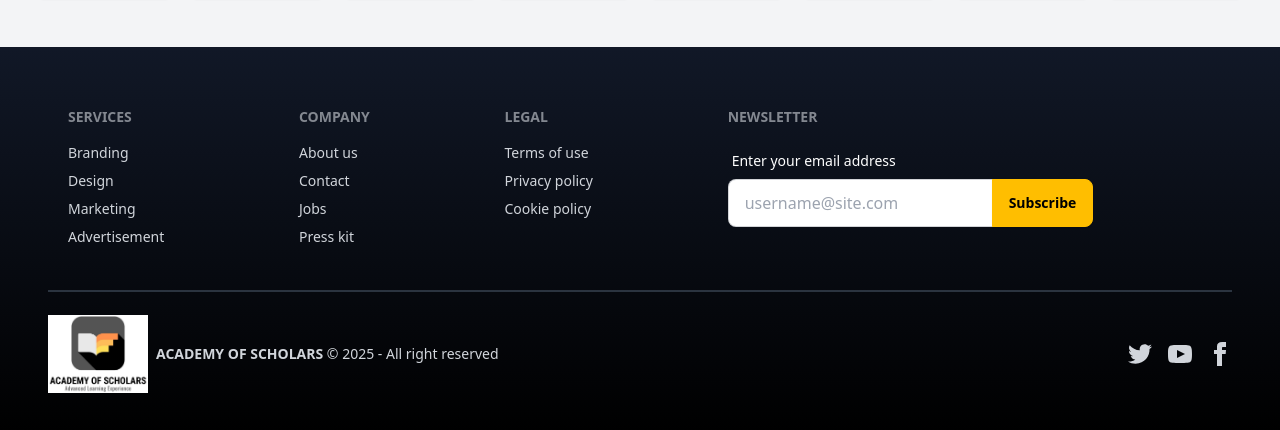
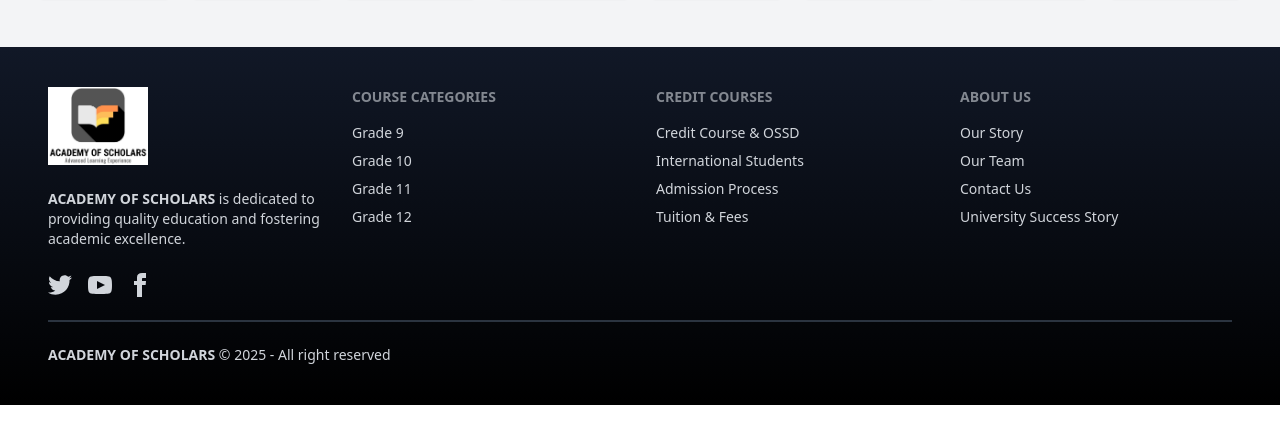
Before and after one commit to saiyadm9/lms-frontend, a Next.js app: page / in a window 1280 px wide. Shown: the part 4843-5273 px from the top of the page. After the commit the page ends 5248 px from the top, so only its background shows below. Built offline with nearby package versions, Linux system fonts and the light colour scheme.

Commit message:
updated footer

```diff
--- a/src/components/ui/Footer.jsx
+++ b/src/components/ui/Footer.jsx
@@ -1,103 +1,150 @@
-import Image from "next/image";
-import React from "react";
+import Image from 'next/image'
+import React from 'react'
+import Link from 'next/link'
 
 const Footer = () => {
   return (
-    <div className="bg-gradient-to-b from-gray-900 to-black text-gray-300">
-      <div className="container mx-auto px-6 lg:px-12 py-10">
-        <footer className="footer p-5">
-          <nav>
-            <h6 className="footer-title">Services</h6>
-            <a className="link link-hover">Branding</a>
-            <a className="link link-hover">Design</a>
-            <a className="link link-hover">Marketing</a>
-            <a className="link link-hover">Advertisement</a>
-          </nav>
-          <nav>
-            <h6 className="footer-title">Company</h6>
-            <a className="link link-hover">About us</a>
-            <a className="link link-hover">Contact</a>
-            <a className="link link-hover">Jobs</a>
-            <a className="link link-hover">Press kit</a>
-          </nav>
-          <nav>
-            <h6 className="footer-title">Legal</h6>
-            <a className="link link-hover">Terms of use</a>
-            <a className="link link-hover">Privacy policy</a>
-            <a className="link link-hover">Cookie policy</a>
-          </nav>
-          <form>
-            <h6 className="footer-title">Newsletter</h6>
-            <fieldset className="form-control w-80">
-              <label className="label">
-                <span className="label-text text-white">
-                  Enter your email address
-                </span>
-              </label>
-              <div className="join">
-                <input
-                  type="text"
-                  placeholder="username@site.com"
-                  className="input input-bordered join-item"
-                />
-                <button className="btn btn-warning join-item">Subscribe</button>
-              </div>
-            </fieldset>
-          </form>
-        </footer>
-        <div className="divider divider-neutral"></div>
-        <footer className="footer">
-          <aside className="grid-flow-col items-center">
+    <div className='bg-gradient-to-b from-gray-900 to-black text-gray-300'>
+      <div className='container mx-auto px-6 lg:px-12 py-10'>
+        <footer className='footer grid grid-cols-1 md:grid-cols-4 gap-8'>
+          {/* 1st Column: Logo, Description, Social Links */}
+          <aside className='space-y-4'>
             <Image
-              src="/images/logo.jpg"
+              src='/images/logo.jpg'
               width={100}
               height={100}
-              alt="Academy of scholars logo"
+              alt='Academy of scholars logo'
             />
+            <p className='text-sm'>
+              <b>ACADEMY OF SCHOLARS</b> is dedicated to providing quality
+              education and fostering academic excellence.
+            </p>
+            <nav className='flex gap-4'>
+              <a>
+                <svg
+                  xmlns='http://www.w3.org/2000/svg'
+                  width='24'
+                  height='24'
+                  viewBox='0 0 24 24'
+                  className='fill-current'
+                >
+                  <path d='M24 4.557c-.883.392-1.832.656-2.828.775 1.017-.609 1.798-1.574 2.165-2.724-.951.564-2.005.974-3.127 1.195-.897-.957-2.178-1.555-3.594-1.555-3.179 0-5.515 2.966-4.797 6.045-4.091-.205-7.719-2.165-10.148-5.144-1.29 2.213-.669 5.108 1.523 6.574-.806-.026-1.566-.247-2.229-.616-.054 2.281 1.581 4.415 3.949 4.89-.693.188-1.452.232-2.224.084.626 1.956 2.444 3.379 4.6 3.419-2.07 1.623-4.678 2.348-7.29 2.04 2.179 1.397 4.768 2.212 7.548 2.212 9.142 0 14.307-7.721 13.995-14.646.962-.695 1.797-1.562 2.457-2.549z'></path>
+                </svg>
+              </a>
+              <a>
+                <svg
+                  xmlns='http://www.w3.org/2000/svg'
+                  width='24'
+                  height='24'
+                  viewBox='0 0 24 24'
+                  className='fill-current'
+                >
+                  <path d='M19.615 3.184c-3.604-.246-11.631-.245-15.23 0-3.897.266-4.356 2.62-4.385 8.816.029 6.185.484 8.549 4.385 8.816 3.6.245 11.626.246 15.23 0 3.897-.266 4.356-2.62 4.385-8.816-.029-6.185-.484-8.549-4.385-8.816zm-10.615 12.816v-8l8 3.993-8 4.007z'></path>
+                </svg>
+              </a>
+              <a>
+                <svg
+                  xmlns='http://www.w3.org/2000/svg'
+                  width='24'
+                  height='24'
+                  viewBox='0 0 24 24'
+                  className='fill-current'
+                >
+                  <path d='M9 8h-3v4h3v12h5v-12h3.642l.358-4h-4v-1.667c0-.955.192-1.333 1.115-1.333h2.885v-5h-3.808c-3.596 0-5.192 1.583-5.192 4.615v3.385z'></path>
+                </svg>
+              </a>
+            </nav>
+          </aside>
+
+          {/* 2nd Column: Course Categories */}
+          <nav>
+            <h6 className='footer-title'>Course Categories</h6>
+            <Link
+              href='/credit-course-ossd/available-course/grade-9'
+              className='link link-hover'
+            >
+              Grade 9
+            </Link>
+            <Link
+              href='/credit-course-ossd/available-course/grade-10'
+              className='link link-hover'
+            >
+              Grade 10
+            </Link>
+            <Link
+              href='/credit-course-ossd/available-course/grade-11'
+              className='link link-hover'
+            >
+              Grade 11
+            </Link>
+            <Link
+              href='/credit-course-ossd/available-course/grade-12'
+              className='link link-hover'
+            >
+              Grade 12
+            </Link>
+          </nav>
+
+          {/* 3rd Column: Credit Courses and Other Links */}
+          <nav>
+            <h6 className='footer-title'>Credit Courses</h6>
+            <Link href='/credit-course-ossd' className='link link-hover'>
+              Credit Course & OSSD
+            </Link>
+            <Link
+              href='/international-students-ossd'
+              className='link link-hover'
+            >
+              International Students
+            </Link>
+            <Link
+              href='/credit-course-ossd/admission-process'
+              className='link link-hover'
+            >
+              Admission Process
+            </Link>
+            <Link
+              href='/credit-course-ossd/tuition-fees'
+              className='link link-hover'
+            >
+              Tuition & Fees
+            </Link>
+          </nav>
+
+          {/* 4th Column: About Us and Related Links */}
+          <nav>
+            <h6 className='footer-title'>About Us</h6>
+            <Link href='/about/our-story' className='link link-hover'>
+              Our Story
+            </Link>
+            <Link href='/about/our-team' className='link link-hover'>
+              Our Team
+            </Link>
+            <Link href='/about/contact-us' className='link link-hover'>
+              Contact Us
+            </Link>
+            <Link
+              href='/about/university-success-story'
+              className='link link-hover'
+            >
+              University Success Story
+            </Link>
+          </nav>
+        </footer>
+
+        {/* Divider and Copyright Section */}
+        <div className='divider divider-neutral'></div>
+        <footer className='footer'>
+          <aside className='items-center'>
             <p>
               <b>ACADEMY OF SCHOLARS</b> © {new Date().getFullYear()} - All
               right reserved
             </p>
           </aside>
-          <nav className="grid-flow-col gap-4 md:place-self-center md:justify-self-end">
-            <a>
-              <svg
-                xmlns="http://www.w3.org/2000/svg"
-                width="24"
-                height="24"
-                viewBox="0 0 24 24"
-                className="fill-current"
-              >
-                <path d="M24 4.557c-.883.392-1.832.656-2.828.775 1.017-.609 1.798-1.574 2.165-2.724-.951.564-2.005.974-3.127 1.195-.897-.957-2.178-1.555-3.594-1.555-3.179 0-5.515 2.966-4.797 6.045-4.091-.205-7.719-2.165-10.148-5.144-1.29 2.213-.669 5.108 1.523 6.574-.806-.026-1.566-.247-2.229-.616-.054 2.281 1.581 4.415 3.949 4.89-.693.188-1.452.232-2.224.084.626 1.956 2.444 3.379 4.6 3.419-2.07 1.623-4.678 2.348-7.29 2.04 2.179 1.397 4.768 2.212 7.548 2.212 9.142 0 14.307-7.721 13.995-14.646.962-.695 1.797-1.562 2.457-2.549z"></path>
-              </svg>
-            </a>
-            <a>
-              <svg
-                xmlns="http://www.w3.org/2000/svg"
-                width="24"
-                height="24"
-                viewBox="0 0 24 24"
-                className="fill-current"
-              >
-                <path d="M19.615 3.184c-3.604-.246-11.631-.245-15.23 0-3.897.266-4.356 2.62-4.385 8.816.029 6.185.484 8.549 4.385 8.816 3.6.245 11.626.246 15.23 0 3.897-.266 4.356-2.62 4.385-8.816-.029-6.185-.484-8.549-4.385-8.816zm-10.615 12.816v-8l8 3.993-8 4.007z"></path>
-              </svg>
-            </a>
-            <a>
-              <svg
-                xmlns="http://www.w3.org/2000/svg"
-                width="24"
-                height="24"
-                viewBox="0 0 24 24"
-                className="fill-current"
-              >
-                <path d="M9 8h-3v4h3v12h5v-12h3.642l.358-4h-4v-1.667c0-.955.192-1.333 1.115-1.333h2.885v-5h-3.808c-3.596 0-5.192 1.583-5.192 4.615v3.385z"></path>
-              </svg>
-            </a>
-          </nav>
         </footer>
       </div>
     </div>
-  );
-};
+  )
+}
 
-export default Footer;
+export default Footer
```
